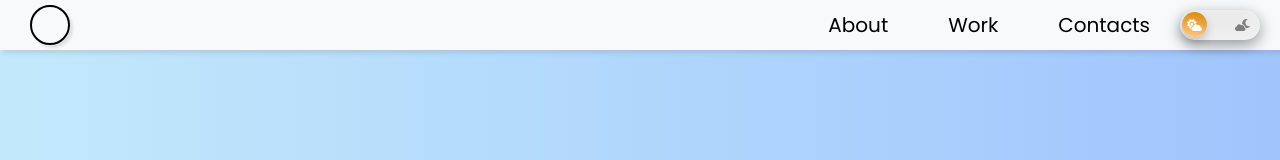
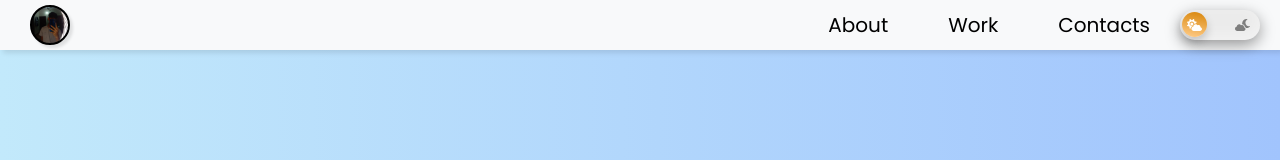
Before and after one commit to ftSomesh/portfolio.sl, a plain HTML site: page index.html in a window 1280 px wide. Shown: the top 160 px of the page. Drawn offline with Linux system fonts and the light colour scheme; the site is published under a folder, as on GitHub Pages, so addresses that start at the root find nothing.

Commit message:
Update style.css

```diff
--- a/style.css
+++ b/style.css
@@ -216,7 +216,7 @@ input:checked+label svg.moon {
     width: 4rem;
     height: 4rem;
     border-radius: 50%;
-    background-image: url(/images/back.jpg);
+    background-image: url(./images/back.jpg);
     background-repeat: no-repeat;
     background-size: cover;
     background-position: bottom;
```
